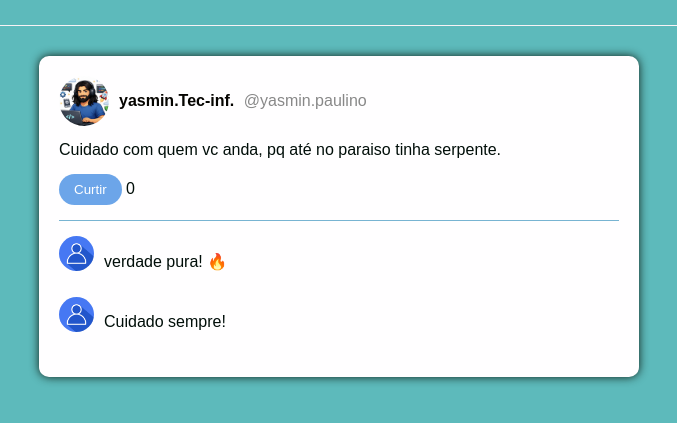
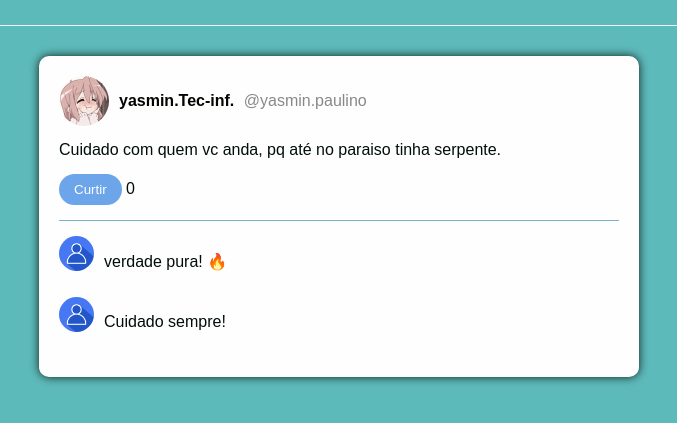
Before and after one commit to yasminsouzax/mini-social-yasmin.paulino, a plain HTML site: page index.html in a window 1280 px wide. Shown: the part 139-562 px from the top of the page, without its empty margins (301-978 px from the left). Drawn offline with Linux system fonts and the light colour scheme.

Commit message:
alteração

```diff
--- a/index.html
+++ b/index.html
@@ -16,7 +16,7 @@
 
   <article class="post">
     <div class="post-header">
-      <img src="assets/profile.png" class="avatar">
+      <img src="assets/ft perfil.jpg" class="avatar">
       <div>
         <span class="name">yasmin.Tec-inf.</span>
         <span class="username">@yasmin.paulino</span>
```
